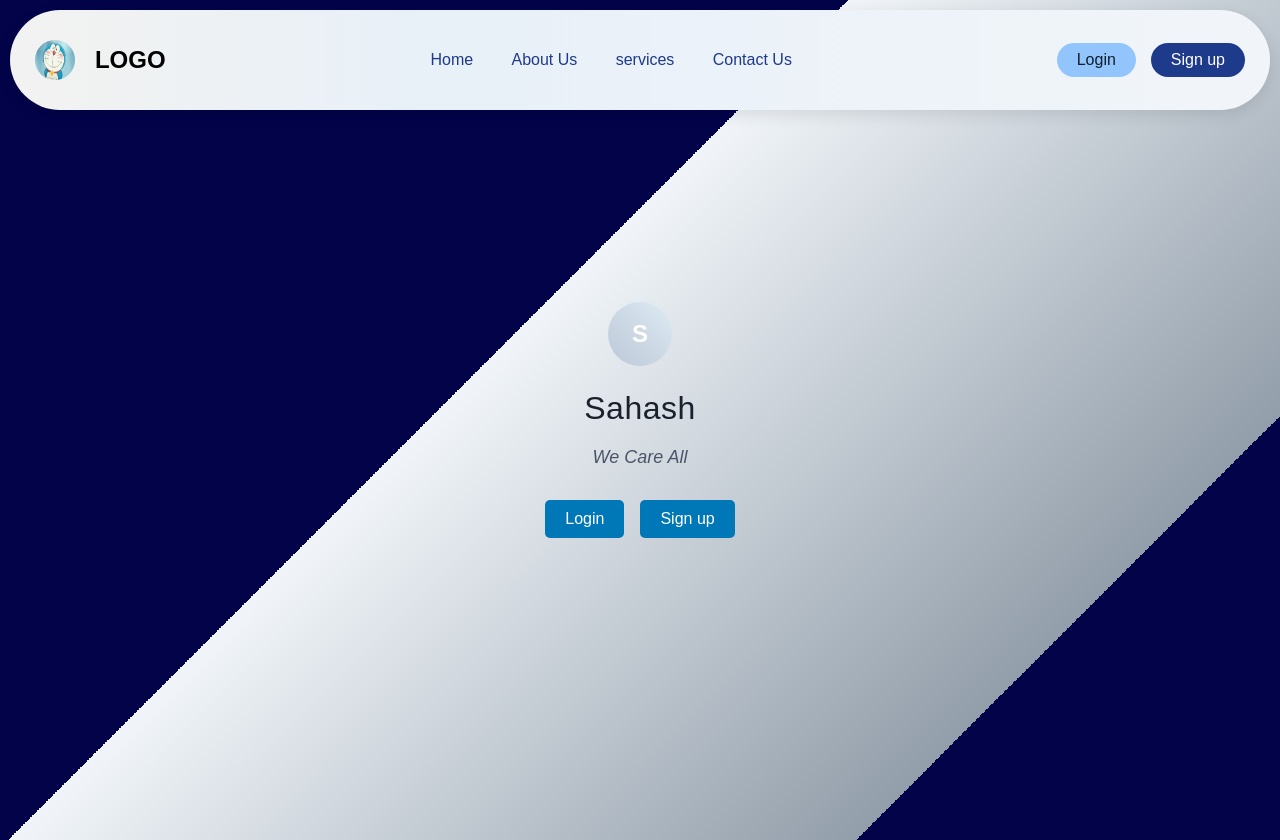
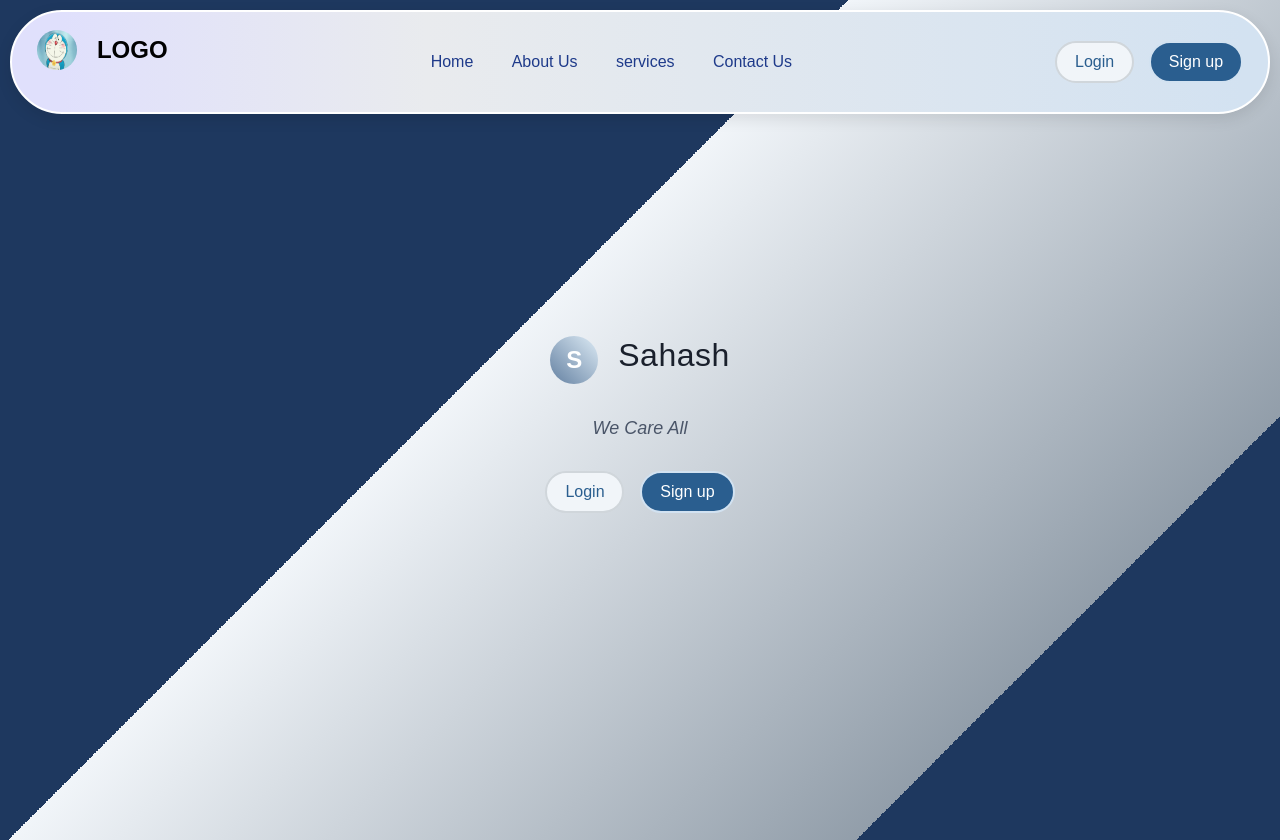
Before and after one commit to TaranKhangan/QuizAPP, a React (Create React App) app: page / in a window 1280 px wide. Built offline with nearby package versions, Linux system fonts and the light colour scheme.

Commit message:
Made changes in the styling

```diff
--- a/src/Components/Home/Home.css
+++ b/src/Components/Home/Home.css
@@ -10,8 +10,12 @@
     justify-content: center;
     align-items: center;
     min-height: 100vh;
-    background: rgb(2,3,73);
-    background: linear-gradient(135deg, #020349 40%, rgba(241,245,249,1) 40%, rgba(146,158,170,1) 80%, #020349 10%);
+    background:#1e385f;
+    background: linear-gradient(135deg, #1e385f 40%, rgba(241,245,249,1) 40%, rgba(146,158,170,1) 80%, #1e385f 10%);
+
+   /* background: #020349;
+
+    linear-gradient(135deg, #020349 40%, rgba(241,245,249,1) 40%, rgba(146,158,170,1) 80%, #020349 10%);*/
     overflow-x: hidden;
   }
 
@@ -23,13 +27,18 @@
     margin: 1rem;
     animation: fadeIn 1.5s ease-in-out;
   }
-
+  .logo-container {
+    display: flex;
+    align-items: center;
+    justify-content: center;
+    gap: 0.5rem; /* Space between logo and name */
+    margin-bottom: 1.5rem; /* Match original logo margin-bottom */
+}
   .logo {
-    width: 4rem;
-    height: 4rem;
-    background: linear-gradient(45deg,rgb(188, 200, 214),rgb(221, 235, 245));
+    width: 3rem;
+    height: 3rem;
+    background: linear-gradient(45deg,rgb(99, 128, 161),rgb(221, 235, 245));
     border-radius: 50%;
-    margin: 0 auto 1.5rem;
     display: flex;
     align-items: center;
     justify-content: center;
@@ -43,14 +52,16 @@
     box-shadow: 0 0.5rem 1 rem rgba(0, 0, 0, 0.81);
   }
   h1 {
-    font-size: 2.2rem;
+    font-size: 2rem;
     color: #1a202c;
-    margin-bottom: 0.5rem;
+    margin-top: 0.625rem;
     font-weight: 500;
     letter-spacing: 0.03rem;
+    transition: transform 0.3s ease;
   }
-  h1 .logo-Name:hover{
+  h1:hover{
     transform: scale(1.1);
+    font-weight: 600;
   }
   h4{
     font-size: 1.125rem;
@@ -64,39 +75,70 @@
     gap: 1rem;
     justify-content: center;
     flex-wrap: wrap;
+
   }
 
-  button {
-    padding: 0.75rem 2rem;
-    border: none;
-    border-radius: 4rem;/*******/
+  /*
+  .container .login-btn {
+    background: #f1f5f9;
+    color: #0E1F2F;
+    border: 2px solid #0E1F2F;
+}
+
+.container .login-btn:hover {
+    background: #0E1F2F;
+    transform: translateY(-0.125rem);
+    box-shadow: 0 0.25rem 0.75rem rgba(0, 0, 0, 0.2);
+}
+
+.container .signup-btn {
+    background: #0E1F2F;
+    color: white;
+    border: 2px solid #ffffff;
+}
+
+.container .signup-btn:hover {
+    background: rgb(36, 54, 71);
+    color: white;
+    transform: translateY(-0.125rem);
+    box-shadow: 0 0.25rem 0.75rem rgba(0, 0, 0, 0.2);
+}
+  */
+ button {
+    padding: 0.65rem 1.12rem !important;
+    border: 2px solid rgb(208, 214, 219) !important;/*********/
+    border-radius: 4rem !important;
     font-size: 1rem;
     cursor: pointer;
     transition: all 0.3s ease;
   }
 
   .login-btn {
-    background: #f1f5f9;/*********/
-    color: #0E1F2F;/****/
-    border: 2px solid #0E1F2F;
+    background: #f1f5f9 !important;/*********/
+    color: #2a5e8f !important;/****/
+    border: 2px solidrgb(184, 199, 212) !important;
 
   }
   .login-btn:hover {
-    background: #0E1F2F;
-    transform: translateY(-0.125rem);
-    box-shadow: 0 0.25rem 0.75rem rgba(0, 0, 0, 0.2);
+    background: #2a5e8f !important;
+    color: #ffffff !important;
+    transform: translateY(-0.125rem) !important;
+    box-shadow: 0 0.2rem 0.75rem rgba(0, 0, 0, 0.2) !important;
+    font-weight: 600 !important;
   }
   .signup-btn {
-    background: #0E1F2F;
-    color: white;
-    border: 2px solid #ffffff;/*********/
+    background:#2a5e8f !important;
+    color: white !important;
+    border: 2px solid rgb(210, 226, 241) !important;
   }
   .signup-btn:hover {
-    background:rgb(36, 54, 71);
-    color: white;
-    transform: translateY(-0.125rem);
-    box-shadow: 0 0.25rem 0.75rem rgba(0, 0, 0, 0.2);
+    background:rgb(70, 117, 160) !important;
+    color: white !important;
+    transform: translateY(-0.125rem) !important;
+    box-shadow: 0 0.25rem 0.75rem rgba(0, 0, 0, 0.2) !important;
+    font-weight: 600 !important;
   }
+  */
 
 /* Fade-in animation */
 @keyframes fadeIn {
@@ -111,14 +153,14 @@
 }
 
   /* Responsive design */
-  @media (max-width: 768px) { /* 768px */
+  @media (max-width: 768px) {
     .container {
       padding: 1.5rem;
     }
 
     .logo {
-      width: 5rem;
-      height: 5rem;
+      width: 2.4rem;
+      height: 2.4rem;
       font-size: 1.25rem;
     }
 
@@ -136,18 +178,20 @@
     }
   }
 
-  @media (max-width: 480px) {
+  @media (max-width: 580px) {
     .container{
-      padding: 1rem;
+      padding: 2.5rem;
     }
+
     .logo {
-      width: 2.5rem;
-      height: 2.5rem;
+      width: 3rem;
+      height: 3rem;
       font-size: 1rem;
     }
 
     h1 {
-      font-size: 1.3rem;
+      font-size: 1.7rem;
+
     }
     h4 {
       font-size: 0.875rem;
--- a/src/Components/Home/Home.js
+++ b/src/Components/Home/Home.js
@@ -4,8 +4,10 @@ import './Home.css';
 const Home = () => {
   return (
     <div className='container'>
+      <div className='logo-container'>
         <div className='logo'>S</div>
         <h1 className='logo-Name'>Sahash</h1>
+      </div>
         <h4><i>We Care All</i></h4>
         <div className='buttons'>
             <button className='login-btn'>Login</button>
--- a/src/Components/Navbar/Navbar.css
+++ b/src/Components/Navbar/Navbar.css
@@ -11,11 +11,12 @@
     width: calc(100% - 20px); /* 10px margin on each side */
     margin: 0.624rem;
     background: hsl(120, 3.70%, 94.70%);
-    background: linear-gradient(90deg, rgba(241,242,241,1) 4%, rgba(232,240,248,1) 33%, rgba(241,245,249,1) 98%);
+    background: linear-gradient(90deg, rgb(224, 224, 252) 4%, rgb(233, 235, 238) 33%, rgb(211, 226, 241) 98%);
     display: flex;
     justify-content: space-between;
     align-items: center;
     padding: 0.5375rem 1.56rem;
+    border: 2px solid white;
     border-radius: 4.5rem;
     box-shadow: 0 5px 15px rgba(0, 0, 0, 0.1);
     z-index: 1000;
@@ -97,7 +98,7 @@
   .login-btn {
     padding: 0.5rem 1.25rem;
     border: none;
-    background-color: #93c5fd;
+    background-color:rgb(107, 162, 224);
     border-radius: 1.25rem;
     cursor: pointer;
     font-weight: 500;
@@ -105,14 +106,14 @@
   }
 
   .login-btn:hover {
-    background-color: #60a5fa;
+    background-color:rgb(108, 158, 219);
     color: white;
   }
 
   .signup-btn {
     padding: 0.5rem 1.25rem;
     border: none;
-    background-color: #1e3a8a;
+    background-color:rgb(52, 79, 155);
     color: white;
     border-radius: 1.25rem;
     cursor: pointer;
@@ -121,7 +122,7 @@
   }
 
   .signup-btn:hover {
-    background-color: #3b82f6;
+    background-color:rgb(35, 102, 209);
   }
 
   /* Menu Icon Styles */
```
